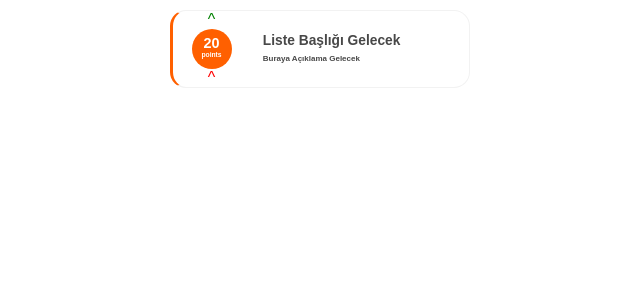
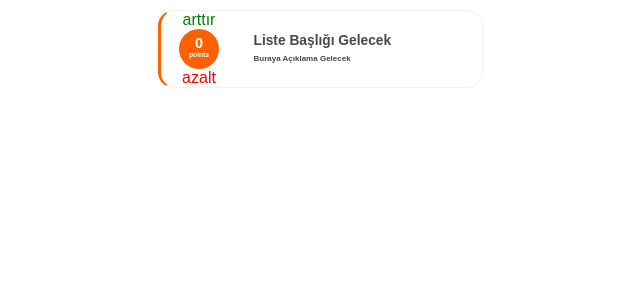
Before and after one commit to tolgagnydnn/linkvoteapp, a React (Create React App) app: page / in a window 1280 px wide. Shown: the top 300 px of the page, without its empty margins (320-960 px from the left). Built offline with nearby package versions, Linux system fonts and the light colour scheme.

Commit message:
Liste puanı arttırma ve azaltma olayları yazıldı.

```diff
--- a/src/pages/Lists.js
+++ b/src/pages/Lists.js
@@ -1,4 +1,4 @@
-import React from 'react'
+import React, {useState} from 'react'
 import {
     ListCard,
     ListPoint,
@@ -12,13 +12,27 @@ import {
 
 
 function Lists() {
+
+    let [listPoint, setlistPoint] = useState(0);
+
+    const upvote = () => {
+        setlistPoint(listPoint + 1)
+    }
+    const downvote = () => {
+        if(listPoint === 0){
+            return;
+          }
+        setlistPoint(listPoint - 1)
+    }
+
     return (
         <>
         <ListCard>
             <ListPointBox>
-              <ListPointButton upvote> ^ </ListPointButton>
-              <ListPoint>20 <span>points</span></ListPoint>
-              <ListPointButton> ^ </ListPointButton>
+              <ListPointButton upvote onClick={() => upvote()}> arttır </ListPointButton>
+              <ListPoint> {listPoint} <span>points</span></ListPoint>
+              <ListPointButton onClick={() => downvote()}> azalt </ListPointButton>
+
             </ListPointBox>
             <ListDescription>
                 <ListTitle>Liste Başlığı Gelecek</ListTitle>
--- a/src/styled/ListStyled.js
+++ b/src/styled/ListStyled.js
@@ -27,12 +27,12 @@ export const ListCard = styled.div`
     transition: .5s ease;
     border-left-width: 3px;
     border-left-color:rgb(255, 96, 0);
-    max-width:300px;
+    max-width:325px;
     margin:10px auto;
     display: grid;
     grid-template-columns:45px auto;
     align-items:center;
-    grid-gap:1.8rem;
+    grid-gap:2rem;
     position:relative;
     &:hover ${ListCardClose} {
         opacity:1;
```
